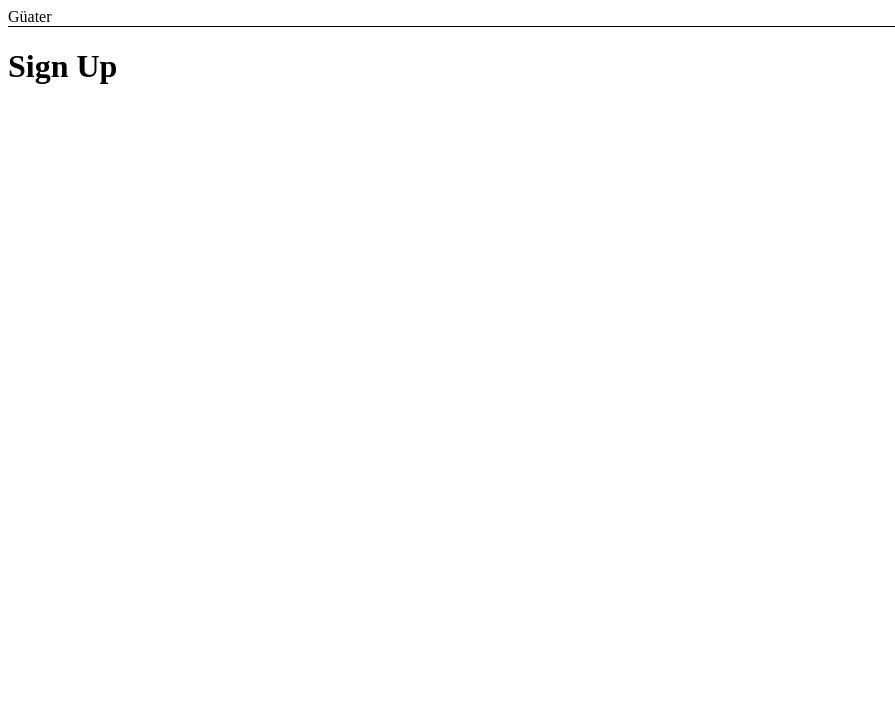
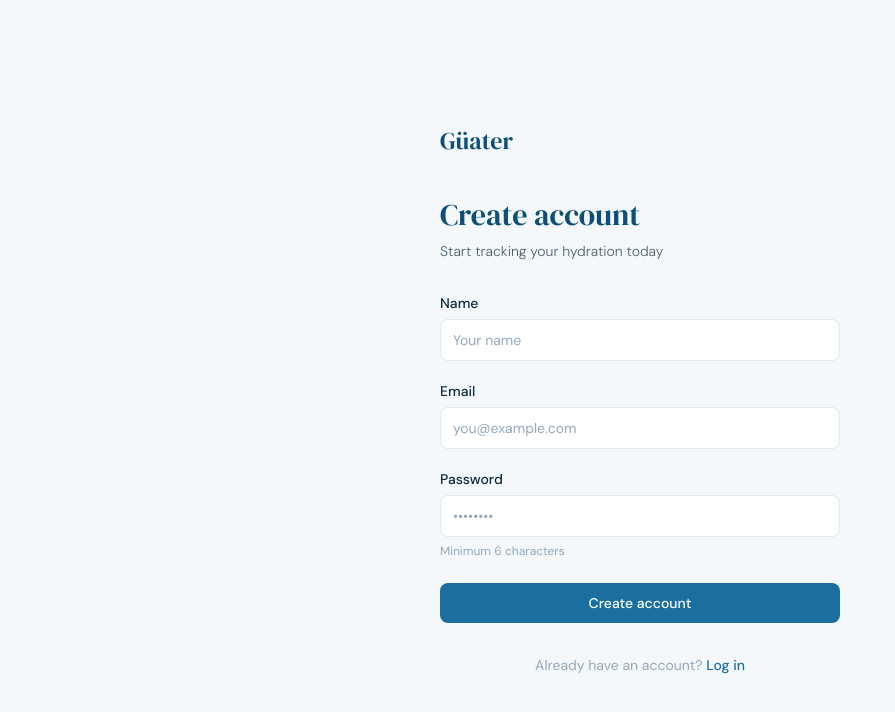
Before and after one commit to roznerx/guater, a Next.js app in the folder apps/web/: page /signup in a window 1280 px wide. Shown: the top 712 px of the page, without its empty margins (0-895 px from the left). Built offline with nearby package versions, Linux system fonts and the light colour scheme.

Commit message:
Fixed Tailwind errors

```diff
--- /dev/null
+++ b/apps/web/src/app/(auth)/actions.ts
@@ -0,0 +1,49 @@
+'use server'
+
+import { revalidatePath } from 'next/cache'
+import { redirect } from 'next/navigation'
+import { createClient } from '@/lib/supabase/server'
+
+export async function login(formData: FormData) {
+  const supabase = await createClient()
+
+  const { error } = await supabase.auth.signInWithPassword({
+    email: formData.get('email') as string,
+    password: formData.get('password') as string,
+  })
+
+  if (error) {
+    redirect(`/login?error=${encodeURIComponent(error.message)}`)
+  }
+
+  revalidatePath('/', 'layout')
+  redirect('/')
+}
+
+export async function signup(formData: FormData) {
+  const supabase = await createClient()
+
+  const { error } = await supabase.auth.signUp({
+    email: formData.get('email') as string,
+    password: formData.get('password') as string,
+    options: {
+      data: {
+        display_name: formData.get('display_name') as string,
+      }
+    }
+  })
+
+  if (error) {
+    redirect(`/signup?error=${encodeURIComponent(error.message)}`)
+  }
+
+  revalidatePath('/', 'layout')
+  redirect('/')
+}
+
+export async function logout() {
+  const supabase = await createClient()
+  await supabase.auth.signOut()
+  revalidatePath('/', 'layout')
+  redirect('/login')
+}
--- /dev/null
+++ b/apps/web/src/app/(auth)/layout.tsx
@@ -0,0 +1,16 @@
+export default function AuthLayout({
+  children,
+}: {
+  children: React.ReactNode
+}) {
+  return (
+    <div className="min-h-screen flex items-center justify-center bg-surface">
+      <div className="w-full max-w-md px-6 py-12">
+        <div className="mb-10">
+          <span className="font-serif text-2xl text-blue-deep">Güater</span>
+        </div>
+        {children}
+      </div>
+    </div>
+  )
+}
--- a/apps/web/src/app/(auth)/login/page.tsx
+++ b/apps/web/src/app/(auth)/login/page.tsx
@@ -1,3 +1,77 @@
-export default function LoginPage() {
-  return <h1 className="text-2xl font-bold text-slate-800">Login</h1>
+import Link from 'next/link'
+import { login } from '../actions'
+
+export default async function LoginPage({
+  searchParams,
+}: {
+  searchParams: Promise<{ error?: string }>
+}) {
+  const { error } = await searchParams
+
+  return (
+    <div className="flex flex-col gap-8">
+
+      {/* Header */}
+      <div>
+        <h1 className="font-serif text-3xl text-blue-deep">Welcome back</h1>
+        <p className="text-text-secondary text-sm mt-2 font-light">
+          Log in to your Güater account
+        </p>
+      </div>
+
+      {/* Error */}
+      {error && (
+        <div className="bg-red-50 border border-red-200 text-status-error text-sm px-4 py-3 rounded-lg">
+          {decodeURIComponent(error)}
+        </div>
+      )}
+
+      {/* Form */}
+      <form action={login} className="flex flex-col gap-5">
+        <div className="flex flex-col gap-1.5">
+          <label htmlFor="email" className="text-sm font-medium text-text-primary">
+            Email
+          </label>
+          <input
+            id="email"
+            name="email"
+            type="email"
+            required
+            placeholder="you@example.com"
+            className="border border-border rounded-lg px-3 py-2.5 text-sm text-text-primary placeholder:text-text-muted outline-none focus:ring-2 focus:ring-blue-core focus:border-transparent bg-white transition-all"
+          />
+        </div>
+
+        <div className="flex flex-col gap-1.5">
+          <label htmlFor="password" className="text-sm font-medium text-text-primary">
+            Password
+          </label>
+          <input
+            id="password"
+            name="password"
+            type="password"
+            required
+            placeholder="••••••••"
+            className="border border-border rounded-lg px-3 py-2.5 text-sm text-text-primary placeholder:text-text-muted outline-none focus:ring-2 focus:ring-blue-core focus:border-transparent bg-white transition-all"
+          />
+        </div>
+
+        <button
+          type="submit"
+          className="bg-blue-core hover:bg-blue-deep text-white font-medium rounded-lg px-4 py-2.5 text-sm transition-colors mt-1"
+        >
+          Log in
+        </button>
+      </form>
+
+      {/* Footer */}
+      <p className="text-sm text-text-muted text-center">
+        Don`&apos;`t have an account?{' '}
+        <Link href="/signup" className="text-blue-core hover:text-blue-deep font-medium transition-colors">
+          Sign up
+        </Link>
+      </p>
+
+    </div>
+  )
 }
--- a/apps/web/src/app/(auth)/signup/page.tsx
+++ b/apps/web/src/app/(auth)/signup/page.tsx
@@ -1,3 +1,93 @@
-export default function SignupPage() {
-  return <h1 className="text-2xl font-bold text-slate-800">Sign Up</h1>
+import Link from 'next/link'
+import { signup } from '../actions'
+
+export default async function SignupPage({
+  searchParams,
+}: {
+  searchParams: Promise<{ error?: string }>
+}) {
+  const { error } = await searchParams
+
+  return (
+    <div className="flex flex-col gap-8">
+
+      {/* Header */}
+      <div>
+        <h1 className="font-serif text-3xl text-blue-deep">Create account</h1>
+        <p className="text-text-secondary text-sm mt-2 font-light">
+          Start tracking your hydration today
+        </p>
+      </div>
+
+      {/* Error */}
+      {error && (
+        <div className="bg-red-50 border border-red-200 text-status-error text-sm px-4 py-3 rounded-lg">
+          {decodeURIComponent(error)}
+        </div>
+      )}
+
+      {/* Form */}
+      <form action={signup} className="flex flex-col gap-5">
+        <div className="flex flex-col gap-1.5">
+          <label htmlFor="display_name" className="text-sm font-medium text-text-primary">
+            Name
+          </label>
+          <input
+            id="display_name"
+            name="display_name"
+            type="text"
+            required
+            placeholder="Your name"
+            className="border border-border rounded-lg px-3 py-2.5 text-sm text-text-primary placeholder:text-text-muted outline-none focus:ring-2 focus:ring-blue-core focus:border-transparent bg-white transition-all"
+          />
+        </div>
+
+        <div className="flex flex-col gap-1.5">
+          <label htmlFor="email" className="text-sm font-medium text-text-primary">
+            Email
+          </label>
+          <input
+            id="email"
+            name="email"
+            type="email"
+            required
+            placeholder="you@example.com"
+            className="border border-border rounded-lg px-3 py-2.5 text-sm text-text-primary placeholder:text-text-muted outline-none focus:ring-2 focus:ring-blue-core focus:border-transparent bg-white transition-all"
+          />
+        </div>
+
+        <div className="flex flex-col gap-1.5">
+          <label htmlFor="password" className="text-sm font-medium text-text-primary">
+            Password
+          </label>
+          <input
+            id="password"
+            name="password"
+            type="password"
+            required
+            minLength={6}
+            placeholder="••••••••"
+            className="border border-border rounded-lg px-3 py-2.5 text-sm text-text-primary placeholder:text-text-muted outline-none focus:ring-2 focus:ring-blue-core focus:border-transparent bg-white transition-all"
+          />
+          <span className="text-xs text-text-muted">Minimum 6 characters</span>
+        </div>
+
+        <button
+          type="submit"
+          className="bg-blue-core hover:bg-blue-deep text-white font-medium rounded-lg px-4 py-2.5 text-sm transition-colors mt-1"
+        >
+          Create account
+        </button>
+      </form>
+
+      {/* Footer */}
+      <p className="text-sm text-text-muted text-center">
+        Already have an account?{' '}
+        <Link href="/login" className="text-blue-core hover:text-blue-deep font-medium transition-colors">
+          Log in
+        </Link>
+      </p>
+
+    </div>
+  )
 }
--- a/apps/web/src/app/globals.css
+++ b/apps/web/src/app/globals.css
@@ -1,5 +1,38 @@
-@import url('https://fonts.googleapis.com/css2?family=DM+Sans:wght@300;400;500;600&family=DM+Serif+Display:ital@0;1&display=swap');
+@import url('https://fonts.googleapis.com/css2?family=DM+Sans:opsz,wght@9..40,300;9..40,400;9..40,500;9..40,600&family=DM+Serif+Display:ital@0;1&display=swap');
 
-@tailwind base;
-@tailwind components;
-@tailwind utilities;
+@import "tailwindcss";
+
+@theme {
+  /* Blues */
+  --color-blue-pale:  #C8DCEE;
+  --color-blue-light: #7FB8D8;
+  --color-blue-mid:   #3E8FC0;
+  --color-blue-core:  #1A6FA0;
+  --color-blue-deep:  #0D4F78;
+
+  /* Teals */
+  --color-teal-light: #8DCFCA;
+  --color-teal-core:  #2AABA2;
+  --color-teal-deep:  #1A7A74;
+
+  /* Neutrals */
+  --color-surface:    #F4F8FB;
+  --color-border:     #DDE8F0;
+  --color-slate-soft: #E8EEF4;
+  --color-slate-mid:  #94A8BA;
+  --color-slate-deep: #4A6070;
+
+  /* Text */
+  --color-text-primary:   #0F2A3A;
+  --color-text-secondary: #4A6070;
+  --color-text-muted:     #94A8BA;
+
+  /* Status */
+  --color-status-success: #2AABA2;
+  --color-status-warning: #E8A230;
+  --color-status-error:   #D95F5F;
+
+  /* Fonts */
+  --font-serif: 'DM Serif Display', Georgia, serif;
+  --font-sans:  'DM Sans', system-ui, sans-serif;
+}
--- a/apps/web/src/app/layout.tsx
+++ b/apps/web/src/app/layout.tsx
@@ -14,12 +14,7 @@ export default function RootLayout({
   return (
     <html lang="en">
       <body>
-        <nav className="h-16 border-b border-slate-200 flex items-center px-6">
-          <span className="font-semibold text-slate-800">Güater</span>
-        </nav>
-        <main className="max-w-4xl mx-auto px-6 py-8">
-          {children}
-        </main>
+        {children}
       </body>
     </html>
   )
--- a/apps/web/tailwind.config.ts
+++ /dev/null
@@ -1,56 +0,0 @@
-import type { Config } from 'tailwindcss'
-
-const config: Config = {
-  content: [
-    './src/pages/**/*.{js,ts,jsx,tsx,mdx}',
-    './src/components/**/*.{js,ts,jsx,tsx,mdx}',
-    './src/app/**/*.{js,ts,jsx,tsx,mdx}',
-  ],
-  theme: {
-    extend: {
-      colors: {
-        // Blues
-        blue: {
-          pale:  '#C8DCEE',
-          light: '#7FB8D8',
-          mid:   '#3E8FC0',
-          core:  '#1A6FA0',
-          deep:  '#0D4F78',
-        },
-        // Teals
-        teal: {
-          light: '#8DCFCA',
-          core:  '#2AABA2',
-          deep:  '#1A7A74',
-        },
-        // Neutrals
-        surface:  '#F4F8FB',
-        border:   '#DDE8F0',
-        slate: {
-          soft: '#E8EEF4',
-          mid:  '#94A8BA',
-          deep: '#4A6070',
-        },
-        // Text
-        text: {
-          primary:   '#0F2A3A',
-          secondary: '#4A6070',
-          muted:     '#94A8BA',
-        },
-        // Status
-        status: {
-          success: '#2AABA2',
-          warning: '#E8A230',
-          error:   '#D95F5F',
-        },
-      },
-      fontFamily: {
-        serif: ['DM Serif Display', 'Georgia', 'serif'],
-        sans:  ['DM Sans', 'system-ui', 'sans-serif'],
-      },
-    },
-  },
-  plugins: [],
-}
-
-export default config
```
